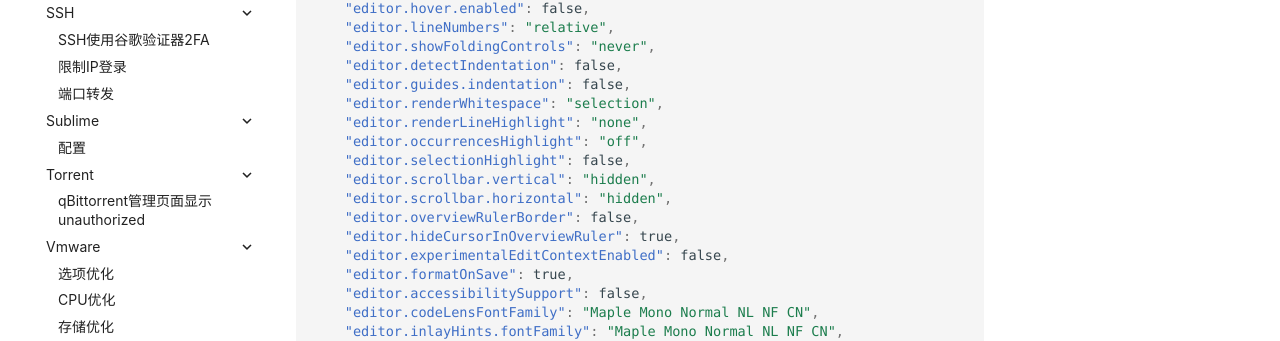
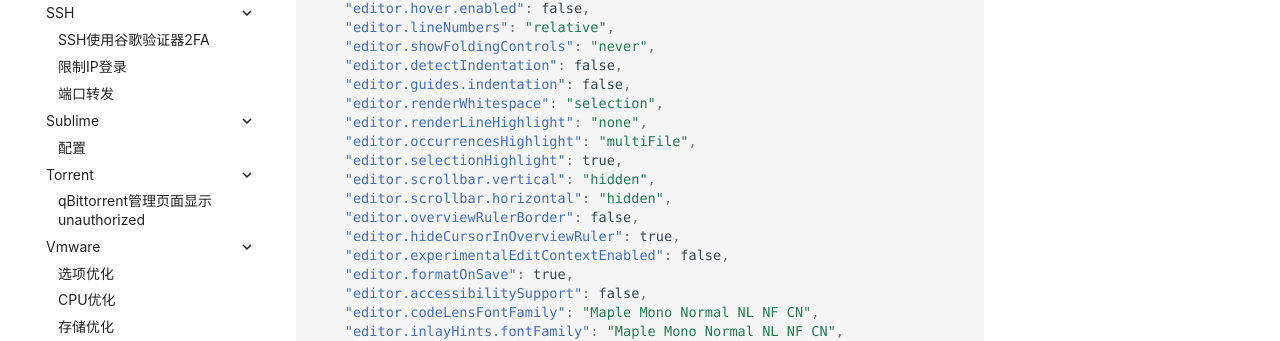
Before and after one commit to ricolxwz/note, an MkDocs documentation site: the page built from docs/software/vscode/config.md, in a window 1280 px wide and 900 px high, scrolled down 439 px. Shown: the part 127-468 px from the top of the window. Built offline with MkDocs 1.6.1 and Material for MkDocs 9.7.7, drawn with Linux system fonts in a browser that asks for light colours; some web fonts are replaced; comment, search, counter and statistics services are not loaded.

Commit message:
docs: update config.md

```diff
--- a/docs/software/vscode/config.md
+++ b/docs/software/vscode/config.md
@@ -28,8 +28,8 @@ comments: true
     "editor.guides.indentation": false,
     "editor.renderWhitespace": "selection",
     "editor.renderLineHighlight": "none",
-    "editor.occurrencesHighlight": "off",
-    "editor.selectionHighlight": false,
+    "editor.occurrencesHighlight": "multiFile",
+    "editor.selectionHighlight": true,
     "editor.scrollbar.vertical": "hidden",
     "editor.scrollbar.horizontal": "hidden",
     "editor.overviewRulerBorder": false,
```
